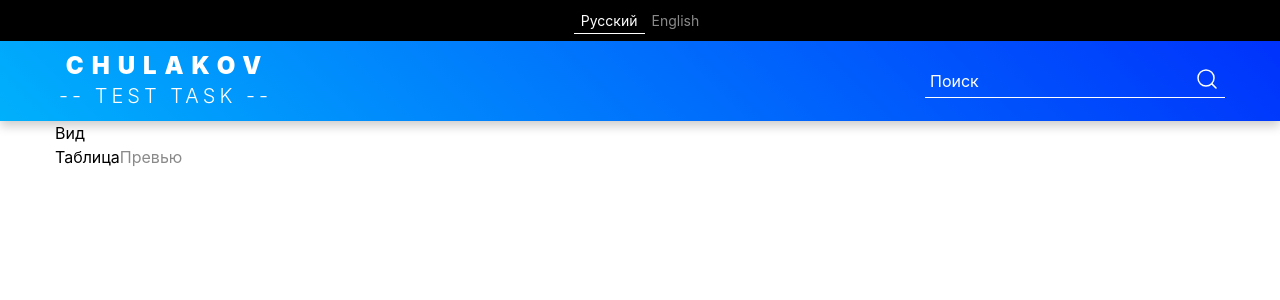
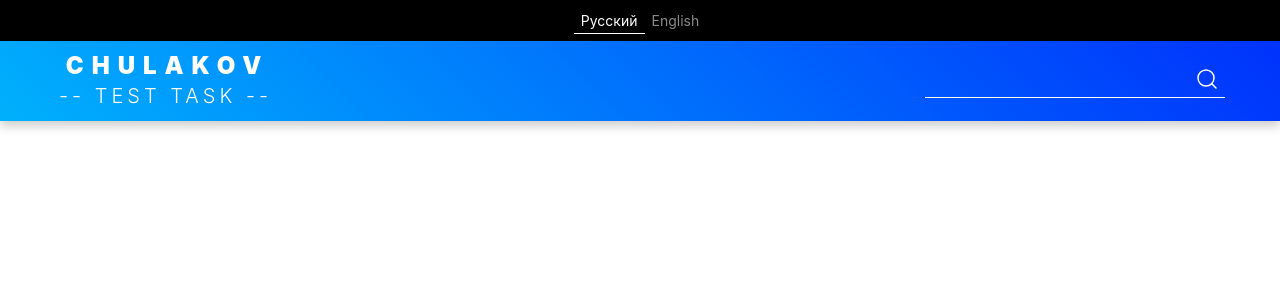
Before and after one commit to AlexAvD/chulakov-test-task, a React (Create React App) app: page / in a window 1280 px wide. Shown: the top 300 px of the page. Built offline with nearby package versions, Linux system fonts and the light colour scheme.

Commit message:
дополнил

```diff
--- a/src/locales.js
+++ b/src/locales.js
@@ -1,16 +1,40 @@
 const translations = {
   ru: {
-    search: 'Поиск',
-    table: 'Таблица',
-    preview: 'Превью',
-    view: 'Вид'
+    'search-placeholder': 'Поиск',
+
+    'view-title': 'Вид',
+    'view-item-table': 'Таблица',
+    'view-item-preview': 'Превью',
+
+    'filter-sort-title': 'Сортировка',
+    'filter-sort-field-id': 'ID',
+    'filter-sort-field-name': 'Имя',
+    'filter-sort-field-age': 'Возраст',
+
+    'filter-order-title': 'Порядок',
+    'filter-order-ascending': 'По возрастанию',
+    'filter-order-descending': 'По убыванию',
+
+    'years': [ 'лет', 'год', 'года' ]
   },
 
   en: {
-    search: 'Search',
-    table: 'Table',
-    preview: 'Preview',
-    view: 'View'
+    'search-placeholder': 'Search',
+
+    'view-title': 'View',
+    'view-item-table': 'Table',
+    'view-item-preview': 'Preview',
+
+    'filter-sort-title': 'Sort by',
+    'filter-sort-field-id': 'ID',
+    'filter-sort-field-name': 'Name',
+    'filter-sort-field-age': 'Age',
+
+    'filter-order-title': 'Order by',
+    'filter-order-ascending': 'Ascending',
+    'filter-order-descending': 'Descending',
+
+    'years': 'years'
   }
 }
 
```
